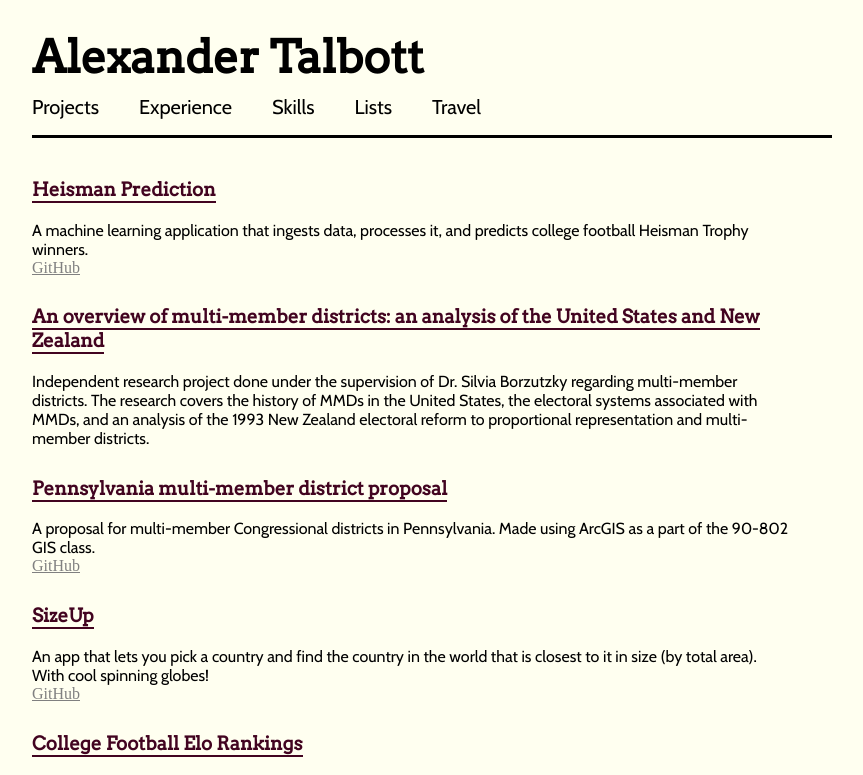
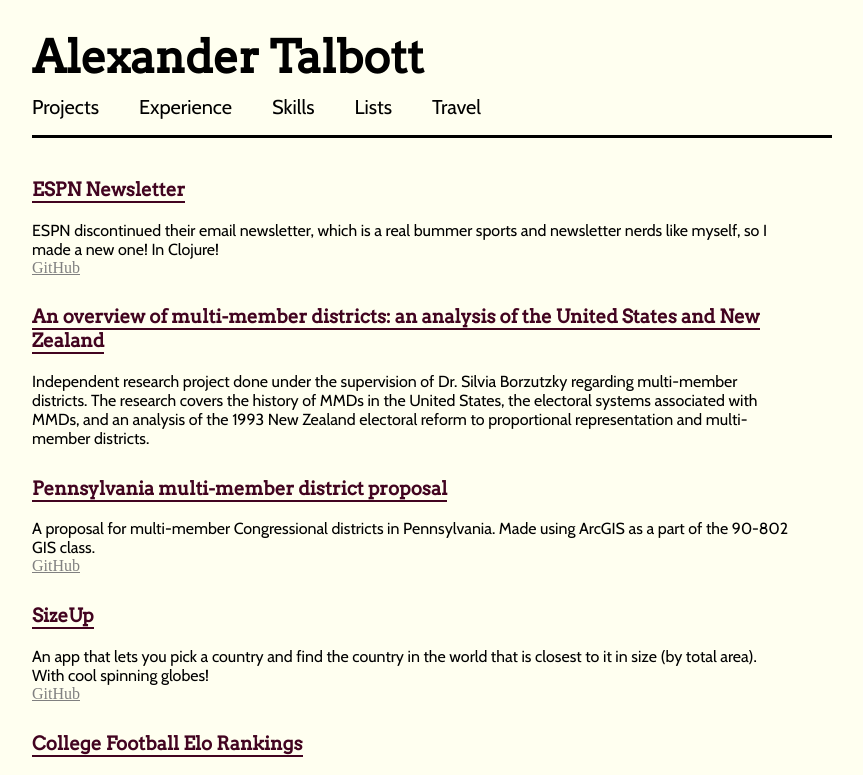
Before and after one commit to amtalb/amtalb.github.io, a Next.js app: page /projects in a window 1280 px wide. Shown: the top 775 px of the page, without its empty margins (208-1071 px from the left). Built offline with nearby package versions, Linux system fonts and the light colour scheme.

Commit message:
added ESPN Newsletter project

```diff
--- a/pages/projects.js
+++ b/pages/projects.js
@@ -12,11 +12,11 @@ const Projects = () => (
       <ul style={{ paddingLeft: "0", marginLeft: "0" }}>
         <li>
           <Project
-            alt="Heisman Prediction"
-            link="https://amtalb-heisman-prediction-appapp-gxc9bb.streamlit.app/"
-            title="Heisman Prediction"
-            description="A machine learning application that ingests data, processes it, and predicts college football Heisman Trophy winners."
-            git="https://github.com/amtalb/heisman_prediction">
+            alt="ESPN Newsletter"
+            link="https://github.com/amtalb/espn_newsletter"
+            title="ESPN Newsletter"
+            description="ESPN discontinued their email newsletter, which is a real bummer sports and newsletter nerds like myself, so I made a new one! In Clojure!"
+            git="https://github.com/amtalb/espn_newsletter">
           </Project>
         </li>
         <li>
```
